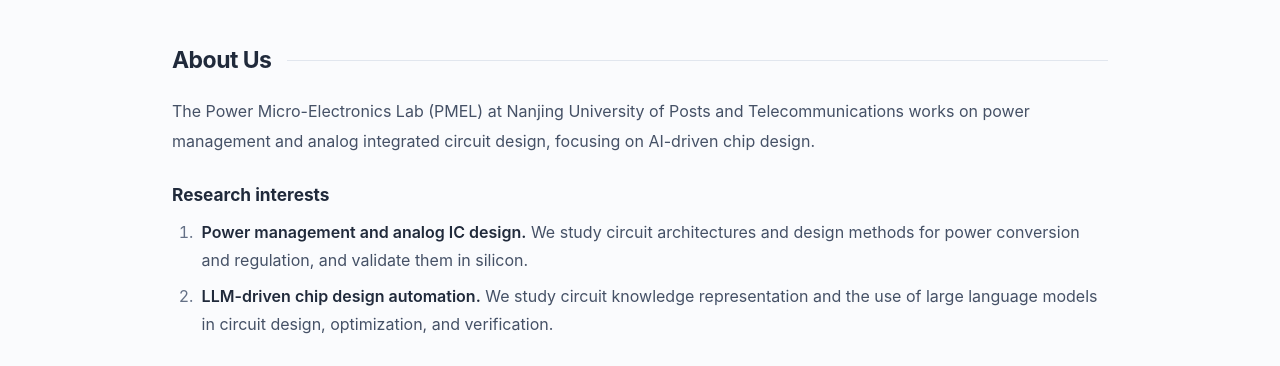
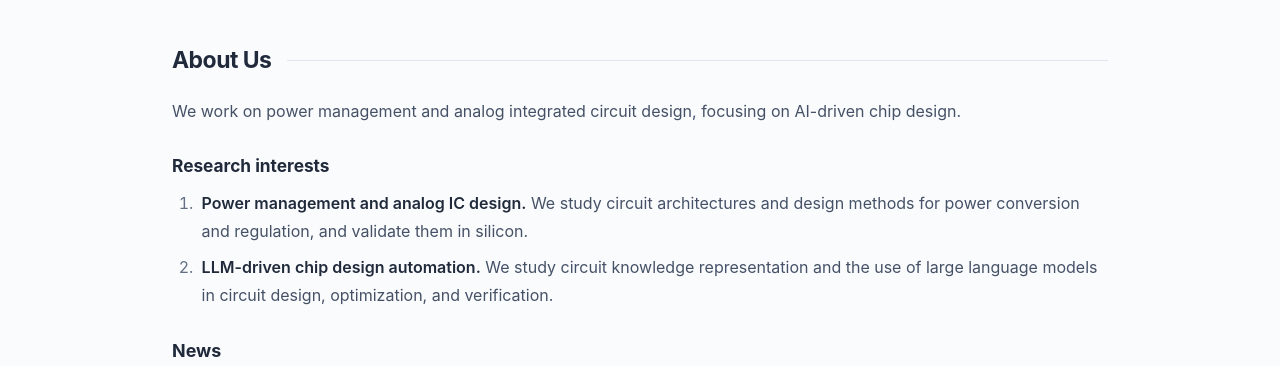
Before and after one commit to friyawang/friyawang.github.io, a plain HTML site: page index.html in a window 1280 px wide. Shown: the part 396-762 px from the top of the page. Drawn offline with Linux system fonts and the light colour scheme.

Commit message:
Rewrite about intro in first person
Co-authored-by: Cursor <cursoragent@cursor.com>

```diff
--- a/index.html
+++ b/index.html
@@ -238,7 +238,7 @@
     <main id="main">
       <section id="about" aria-labelledby="about-title">
         <h2 class="section-title" id="about-title"><span class="lang-en" lang="en">About Us</span><span class="lang-zh" lang="zh-CN">关于我们</span></h2>
-        <p class="intro"><span class="lang-en" lang="en">The Power Micro-Electronics Lab (PMEL) at Nanjing University of Posts and Telecommunications works on power management and analog integrated circuit design, focusing on AI-driven chip design.</span><span class="lang-zh" lang="zh-CN">南京邮电大学功率微电子实验室（PMEL），致力于电源管理及模拟集成电路设计的前沿研究，聚焦于AI驱动的智能化芯片设计技术。</span></p>
+        <p class="intro"><span class="lang-en" lang="en">We work on power management and analog integrated circuit design, focusing on AI-driven chip design.</span><span class="lang-zh" lang="zh-CN">我们致力于电源管理及模拟集成电路设计的前沿研究，聚焦于AI驱动的智能化芯片设计技术。</span></p>
         <h3 class="research-heading" id="research"><span class="lang-en" lang="en">Research interests</span><span class="lang-zh" lang="zh-CN">研究方向</span></h3>
         <ol class="research-list" aria-labelledby="research">
           <li><span class="lang-en" lang="en"><strong>Power management and analog IC design.</strong> We study circuit architectures and design methods for power conversion and regulation, and validate them in silicon.</span><span class="lang-zh" lang="zh-CN"><strong>电源管理与模拟芯片设计。</strong>研究电源转换与稳压电路的架构和设计方法，通过流片与测试验证芯片性能。</span></li>
```
